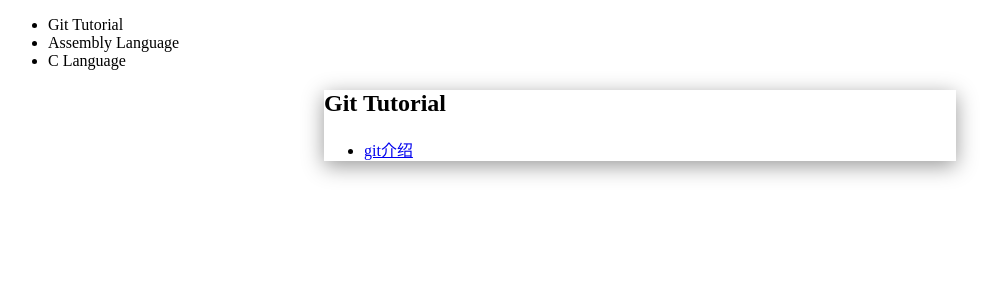
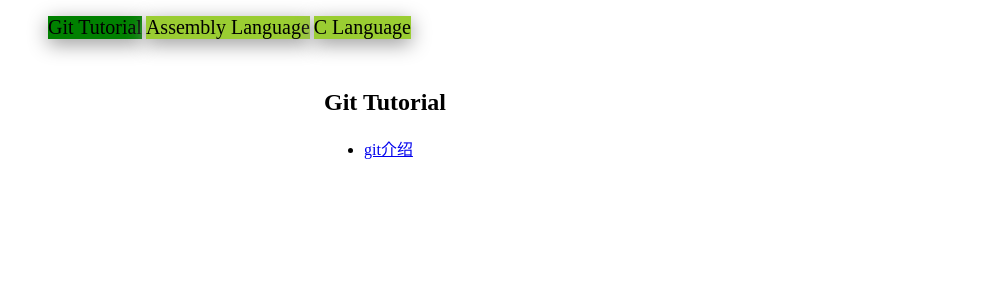
Before and after one commit to linuxstudygroup/linuxstudygroup.github.io, a Jekyll site: the page built from index.md, in a window 1280 px wide. Shown: the top 300 px of the page, without its empty margins (0-999 px from the left). Built offline with Jekyll 4.4.1, drawn with Linux system fonts in a browser that asks for light colours; Markdown is read by kramdown in place of the engine named in the settings.

```diff
--- a/_layouts/home.html
+++ b/_layouts/home.html
@@ -8,7 +8,7 @@ layout: default
 {% for cate in site.categories %}
 {% capture cate_name %}{{ cate | first }}{% endcapture %}
 {% assign sortedPosts = site.categories[cate_name] | sort: 'title'%}
-            <li>{{cate_name | split: "_" | join: " "}}</li>
+            <li class="{{cate_name}}">{{cate_name | split: "_" | join: " "}}</li>
 {% endfor%}
         </ul>
     </nav>
--- a/css/default.css
+++ b/css/default.css
@@ -10,9 +10,21 @@ ul.page-list {
     list-style-type: none;
 }
 
+header nav ul{
+    list-style-type: none;
+}
+
+header nav ul li{
+    font-size: 20px;
+    display: inline-block;
+    margin:0px auto;
+    background-color:yellowgreen;
+    box-shadow:0px 5px 20px #999;
+}
+
 div.sub-table {
     width:50%;
-    margin:0px auto;
+    margin:auto;
     background-color:white;
-    box-shadow:0px 5px 20px #999;
+    margin-top: 50px;
 }
```
Also changed, not shown: index.md (+4 -0 lines).
